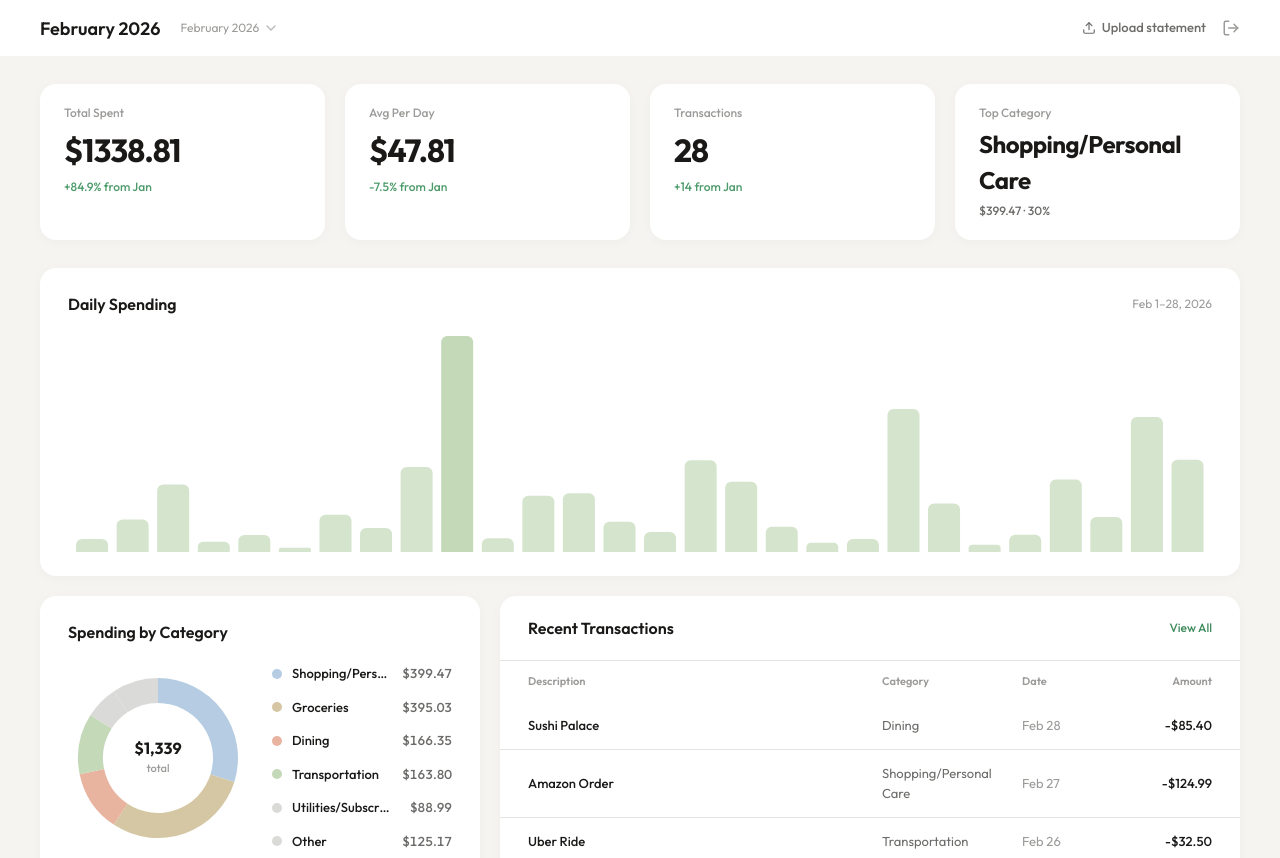
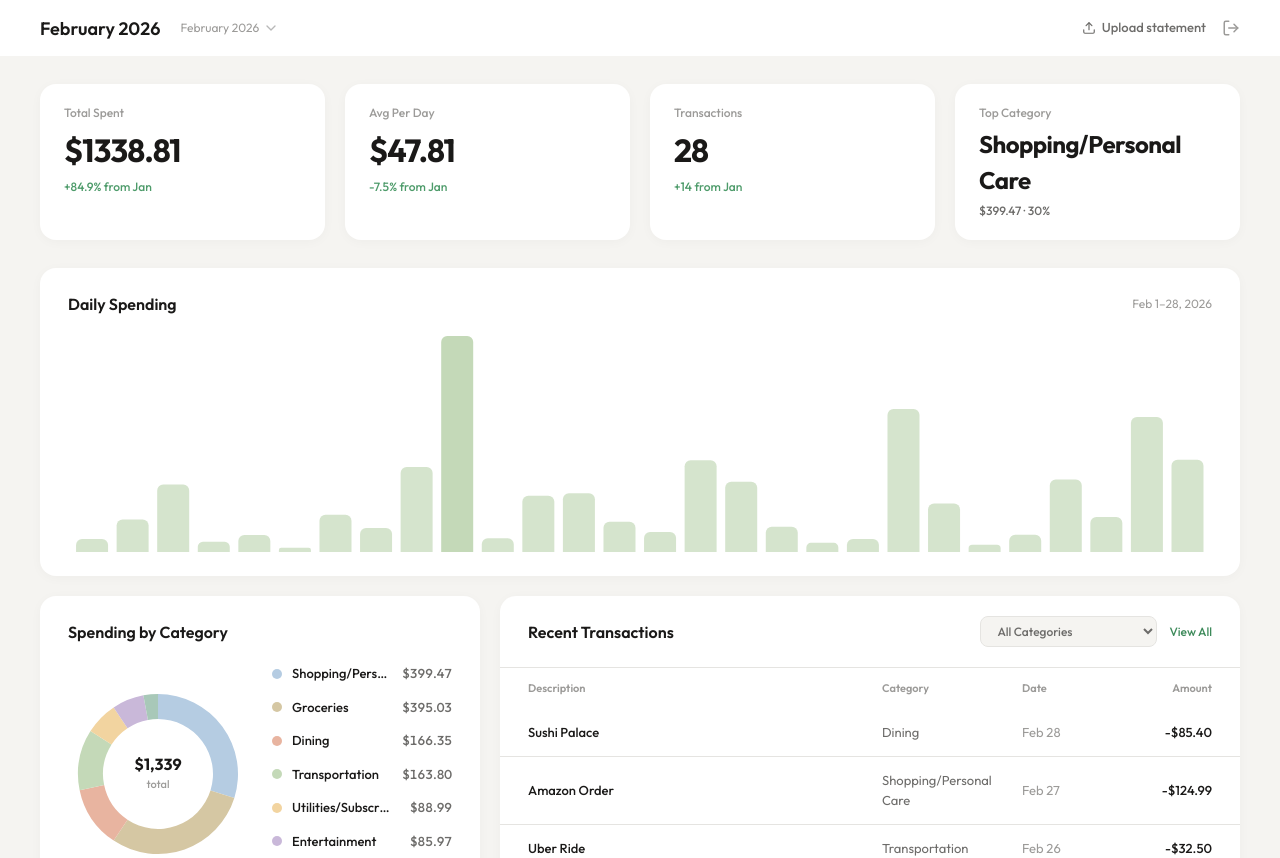
Before and after one commit to Simberrrr/FinanceV2, a Next.js app in the folder web/: page /dashboard in a window 1280 px wide. Shown: the top 858 px of the page. Built offline with nearby package versions, Linux system fonts and the light colour scheme.

Commit message:
final dashboard v3

```diff
--- a/web/src/app/dashboard/page.tsx
+++ b/web/src/app/dashboard/page.tsx
@@ -61,9 +61,9 @@ const PIE_COLORS: Record<string, string> = {
   Groceries: "#D5C7A3",
   Entertainment: "#C9B8D9",
   Other: "#DADAD8",
-  "Health/Education": "#DADAD8",
-  "Utilities/Subscriptions": "#DADAD8",
-  Transfers: "#DADAD8",
+  "Health/Education": "#A8C8B8",
+  "Utilities/Subscriptions": "#F2D4A0",
+  Transfers: "#B8C8D9",
 }
 
 const CATEGORIES = [
@@ -78,7 +78,7 @@ const CATEGORIES = [
 ]
 
 // Max categories to show individually in pie; rest grouped as "Other"
-const MAX_PIE_SLICES = 5
+const MAX_PIE_SLICES = 7
 
 // ---------------------------------------------------------------------------
 // Types & helpers
@@ -520,6 +520,7 @@ export default function Dashboard() {
   const [uncategorized, setUncategorized] = React.useState<Transaction[]>([])
   const [showClassify, setShowClassify] = React.useState(false)
   const [monthFilter, setMonthFilter] = React.useState("")
+  const [categoryFilter, setCategoryFilter] = React.useState("All")
 
   const fetchTransactions = React.useCallback(async () => {
     const token = localStorage.getItem("accessToken")
@@ -573,6 +574,21 @@ export default function Dashboard() {
     if (!monthFilter) return noTransfers
     return noTransfers.filter((t) => getMonthKey(t.transaction_date) === monthFilter)
   }, [noTransfers, monthFilter])
+
+  // Unique categories for the filter dropdown
+  const availableCategories = React.useMemo(() => {
+    const set = new Set<string>()
+    for (const t of filtered) {
+      if (t.category) set.add(t.category)
+    }
+    return Array.from(set).sort()
+  }, [filtered])
+
+  // Apply category filter for the transaction list
+  const displayedTransactions = React.useMemo(() => {
+    if (categoryFilter === "All") return filtered
+    return filtered.filter((t) => t.category === categoryFilter)
+  }, [filtered, categoryFilter])
 
   const { totalSpent, avgPerDay, categories, topCat, dailySpending } = React.useMemo(
     () => computeMetrics(filtered),
@@ -910,9 +926,31 @@ export default function Dashboard() {
             <span style={{ fontSize: 16, fontWeight: 600, color: COLORS.textPrimary }}>
               Recent Transactions
             </span>
-            <span style={{ fontSize: 12, fontWeight: 500, color: COLORS.link, cursor: "pointer" }}>
-              View All
-            </span>
+            <div className="flex items-center gap-3">
+              <select
+                value={categoryFilter}
+                onChange={(e) => setCategoryFilter(e.target.value)}
+                style={{
+                  fontSize: 12,
+                  fontWeight: 500,
+                  color: COLORS.textSecondary,
+                  background: COLORS.background,
+                  border: `1px solid ${COLORS.divider}`,
+                  borderRadius: 8,
+                  padding: "6px 12px",
+                  cursor: "pointer",
+                  outline: "none",
+                }}
+              >
+                <option value="All">All Categories</option>
+                {availableCategories.map((cat) => (
+                  <option key={cat} value={cat}>{cat}</option>
+                ))}
+              </select>
+              <span style={{ fontSize: 12, fontWeight: 500, color: COLORS.link, cursor: "pointer" }}>
+                View All
+              </span>
+            </div>
           </div>
 
           {/* Column headers */}
@@ -934,7 +972,7 @@ export default function Dashboard() {
 
           {/* Rows */}
           <div className="flex-1 overflow-auto" style={{ maxHeight: 400 }}>
-            {filtered.map((t) => (
+            {displayedTransactions.map((t) => (
               <div
                 key={t.id}
                 className="grid items-center"
```
Also changed, not shown: 1 other file (tests, documents, lock files or other folders).
